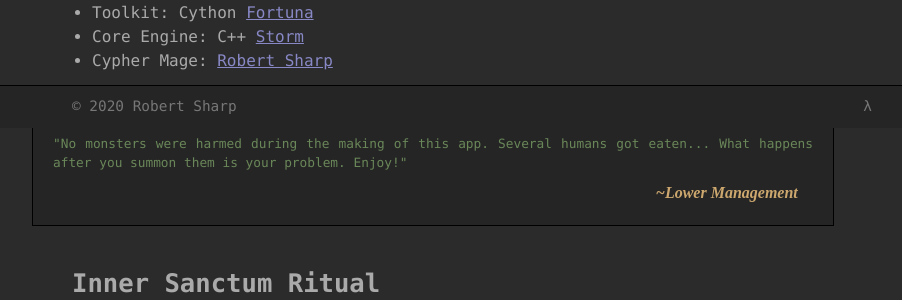
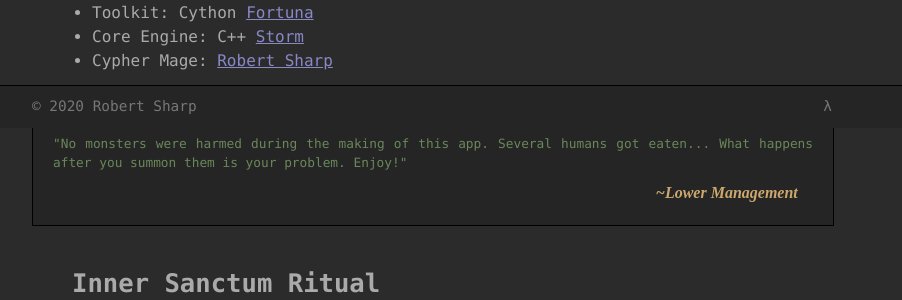
Before and after one commit to BrokenShell/MonsterFactoryFlask, a Flask app: page /about in a window 1280 px wide. Shown: the part 672-972 px from the top of the page, without its empty margins (28-930 px from the left). Run offline with Flask 2, Linux system fonts and the light colour scheme.

Commit message:
updates styles

```diff
--- a/static/css/form.css
+++ b/static/css/form.css
@@ -5,6 +5,7 @@
     background-image: url(/static/images/circle.png);
     background-repeat: no-repeat;
     background-position: right;
+    margin-bottom: 60px;
 }
 #form p {
     max-width: 240px;
--- a/static/css/style.css
+++ b/static/css/style.css
@@ -99,7 +99,7 @@ header h1 a:link, header h1 a:active, header h1 a:visited, header h1 a:hover {
     margin-bottom: 10px;
 }
 blockquote {
-    margin: 30px 60px 0;
+    margin: 0 60px 0;
     background-color: #252525;
     border: 1px solid #000;
     padding: 20px;
@@ -159,7 +159,7 @@ footer p {
     color: #777777;
     font-family: Monaco;
     font-size: .9em;
-    margin: 10px 100px;
+    margin: 10px 60px;
 }
 .right {
     float: right;
--- a/templates/factory.html
+++ b/templates/factory.html
@@ -113,7 +113,7 @@
 <button type="submit" id="submit" name="submit">Summon Monster</button>
 <span class="clear"></span>
 </form>
-<blockquote style="margin-top: 120px;">
+<blockquote>
 <p>
     <b>Disclaimer & Warning!</b> The creator of this device is not responsible for
     spell misfires, rituals gone awry or random monsters running amok in the vicinity.
```
